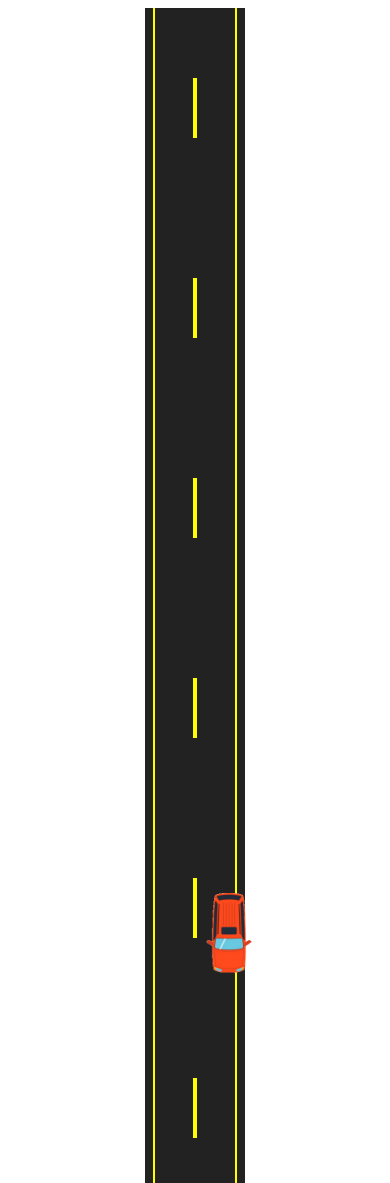
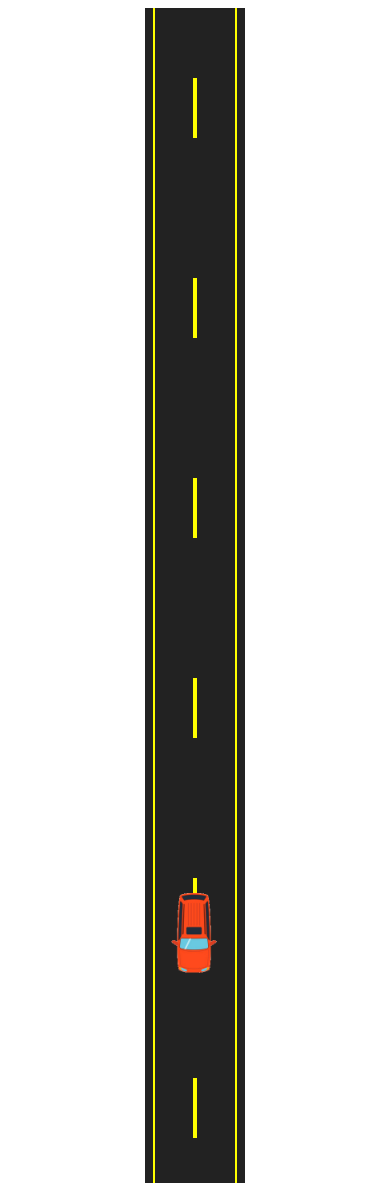
Before and after one commit to jddelia/car-road, a plain HTML site: page index.html in a window 390 px wide. Shown: the top 1183 px of the page. Drawn offline with Linux system fonts and the light colour scheme.

Commit message:
Make mobile friendly

```diff
--- a/css/waze.css
+++ b/css/waze.css
@@ -47,3 +47,12 @@
   height: 100px;
   width: 100px;
 }
+
+@media only screen and (max-width: 600px) {
+  #car {
+    position: absolute;
+    left: 37%;
+    height: 100px;
+    width: 100px;
+  }
+}
```
